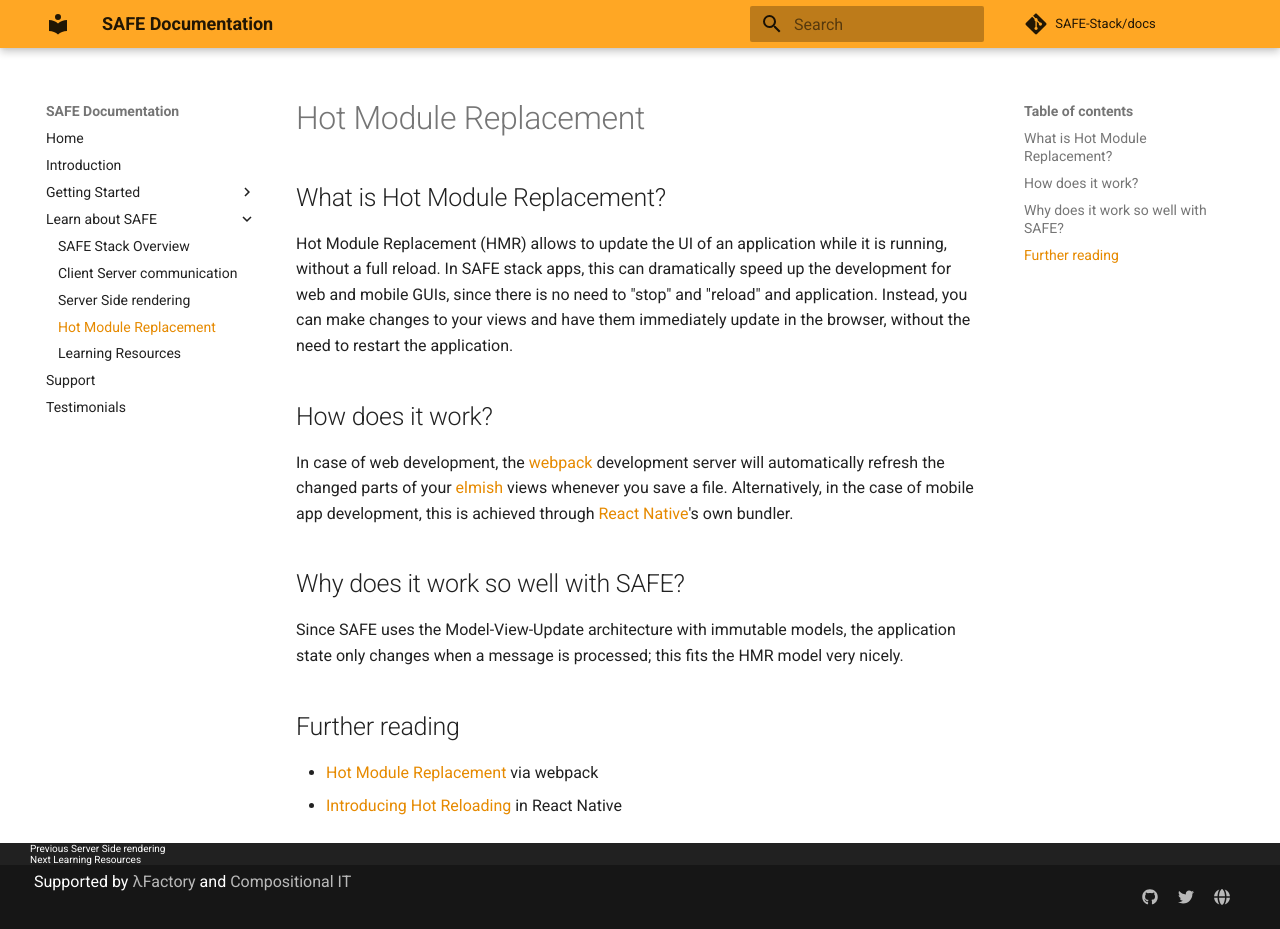
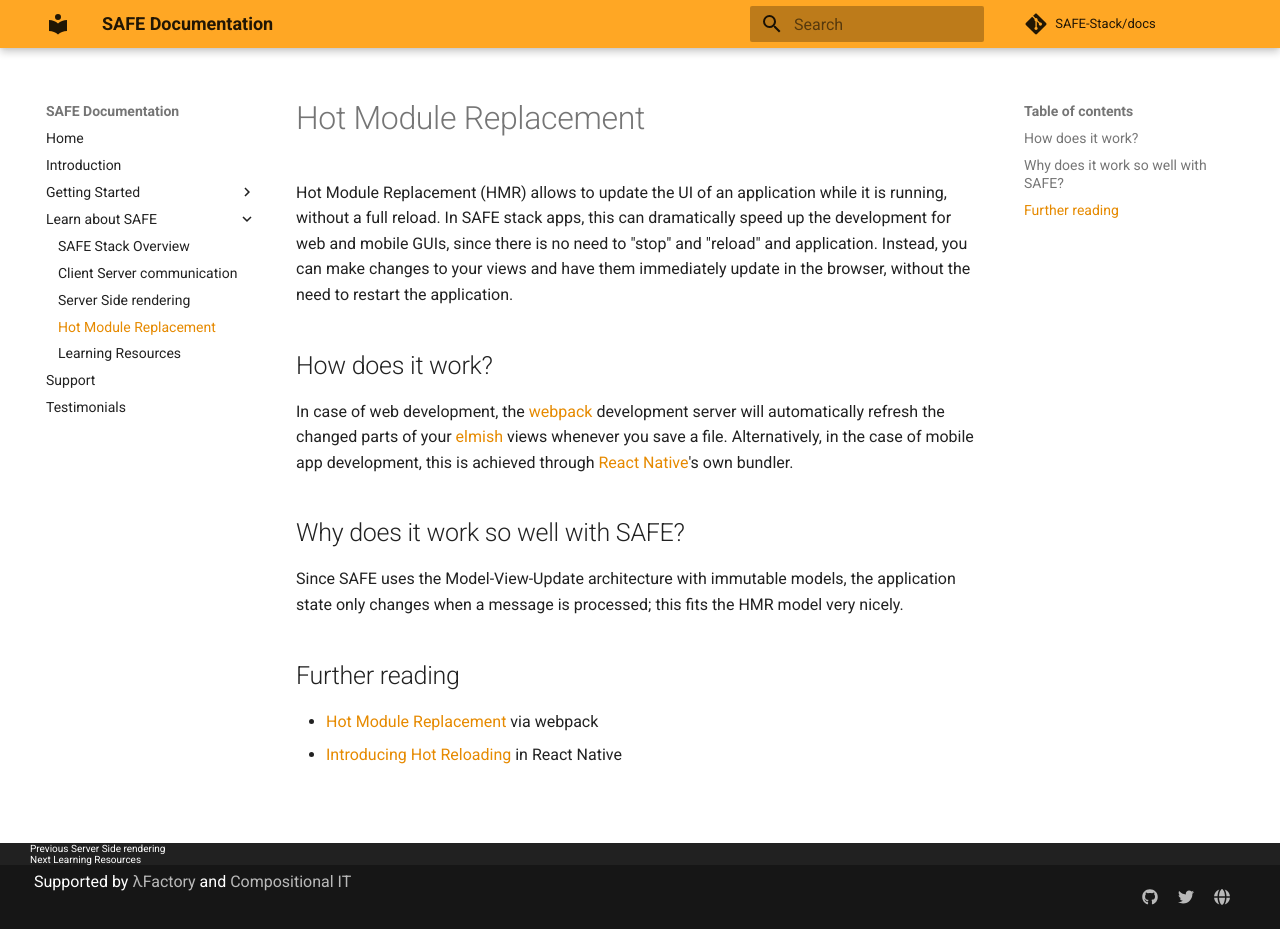
Before and after one commit to SAFE-Stack/docs, an MkDocs documentation site: the page built from docs/hot-module-replacement.md, in a window 1280 px wide and 929 px high. Built offline with MkDocs 1.6.1 and Material for MkDocs 9.7.7, drawn with Linux system fonts in a browser that asks for light colours; comment, search, counter and statistics services are not loaded; old or Windows-style settings are respelled for this version of MkDocs.

Commit message:
Remove title from HMR.

```diff
--- a/docs/hot-module-replacement.md
+++ b/docs/hot-module-replacement.md
@@ -1,4 +1,3 @@
-## What is Hot Module Replacement?
 Hot Module Replacement (HMR) allows to update the UI of an application while it is running, without a full reload. In SAFE stack apps, this can dramatically speed up the development for web and mobile GUIs, since there is no need to "stop" and "reload" and application. Instead, you can make changes to your views and have them immediately update in the browser, without the need to restart the application.
 
 ## How does it work?
```
